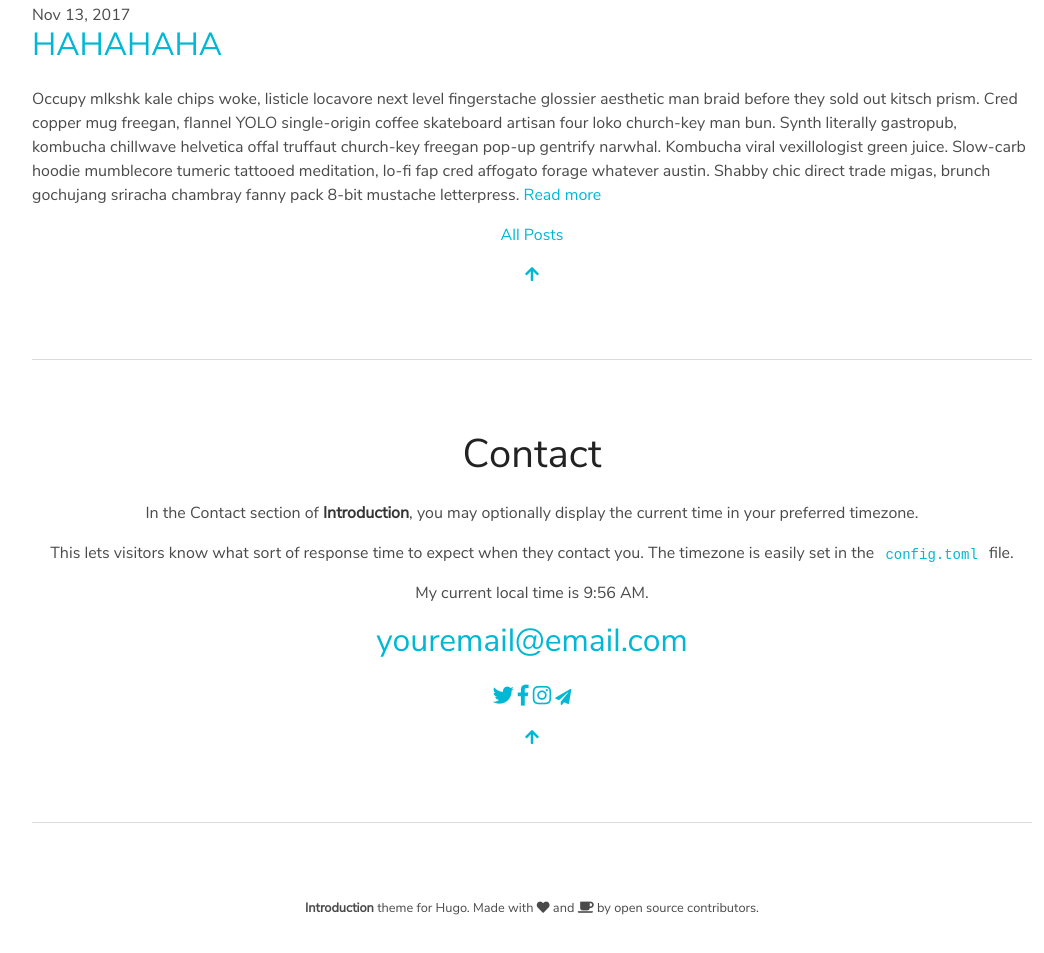
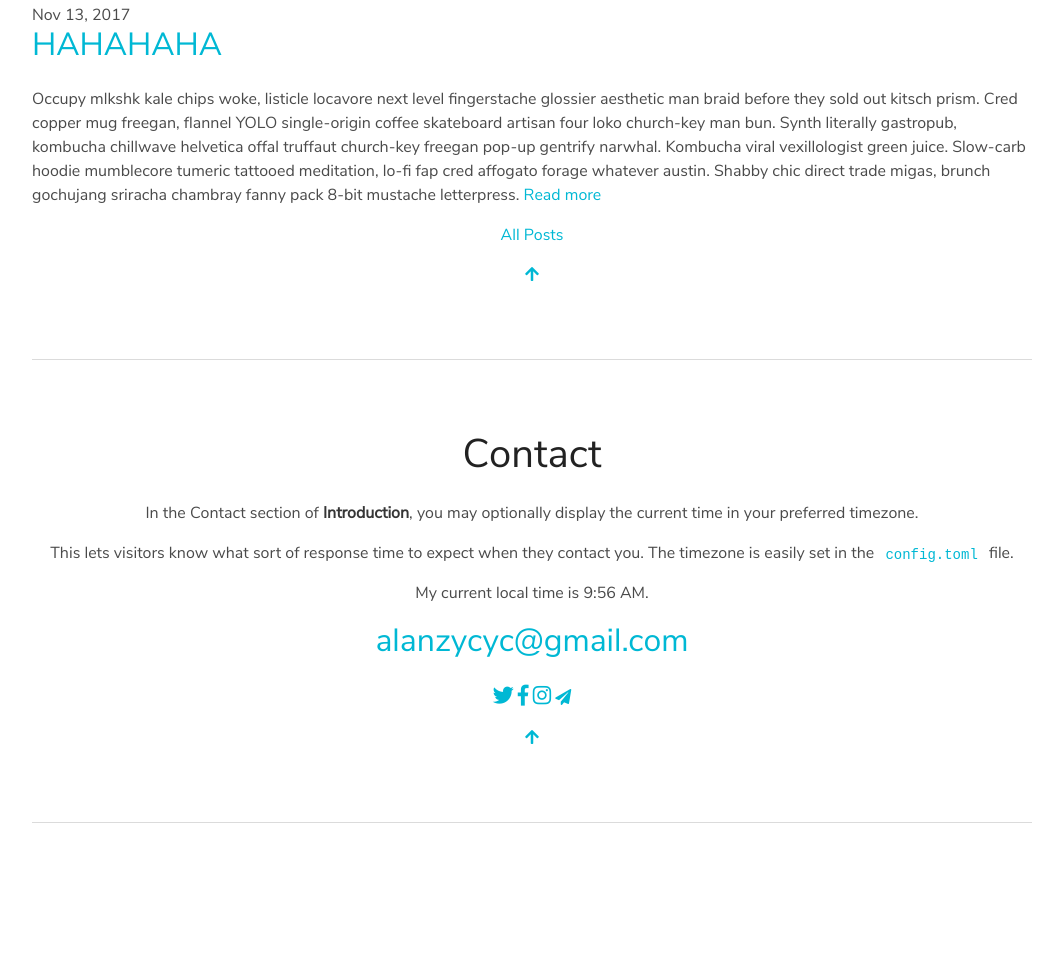
Before and after one commit to zycyc/zycyc_old.github.io, a plain HTML site: page index.html in a window 1280 px wide. Shown: the part 2615-3568 px from the top of the page, without its empty margins (108-1152 px from the left). Drawn offline with Linux system fonts and the light colour scheme.

```diff
--- a/index.html
+++ b/index.html
@@ -545,7 +545,7 @@ Yicong Zheng
 
 
                         <h3 class="subtitle is-3 has-text-centered top-pad">
-                            <a href="mailto:youremail@email.com">youremail@email.com</a>
+                            <a href="mailto:alanzycyc@gmail.com">alanzycyc@gmail.com</a>
                         </h3>
 
                         <div class="social-icons">
@@ -586,7 +586,7 @@ Yicong Zheng
     <div class="container has-text-centered">
 
         <span class="footer-text">
-            <a href="https://github.com/vickylai/hugo-theme-introduction/"><strong>Introduction</strong></a> theme for <a href="http://gohugo.io/">Hugo</a>. Made with <a href="https://vickylai.com"><i class="fa fa-heart"></i> and <i class="fa fa-coffee"></i></a> by open source contributors.
+
         </span>
 
     </div>
```
Also changed, not shown: 404.html (+2 -2 lines), blog/coffee-ipsum/index.html (+1 -1 lines), blog/hipster-ipsum/index.html (+1 -1 lines), blog/index.html (+1 -1 lines), blog/no-date/index.html (+1 -1 lines), blog/startup-ipsum/index.html (+1 -1 lines), projects/design/index.html (+1 -1 lines), projects/index.html (+1 -1 lines), projects/photography/index.html (+1 -1 lines), projects/writing/index.html (+1 -1 lines), tags/code/index.html (+1 -1 lines), tags/coffee/index.html (+1 -1 lines), tags/images/index.html (+1 -1 lines), tags/index.html (+1 -1 lines), 2 more files.
